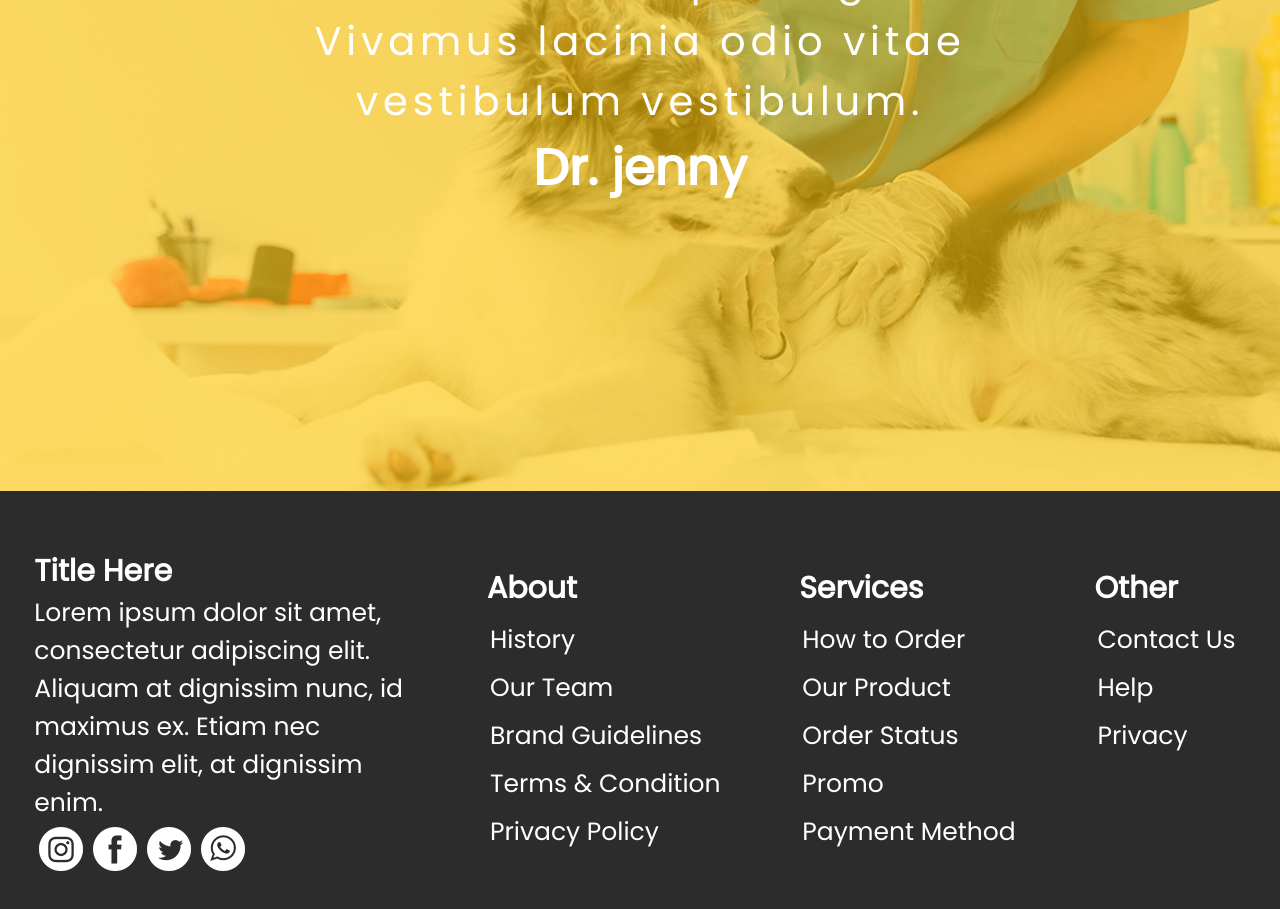
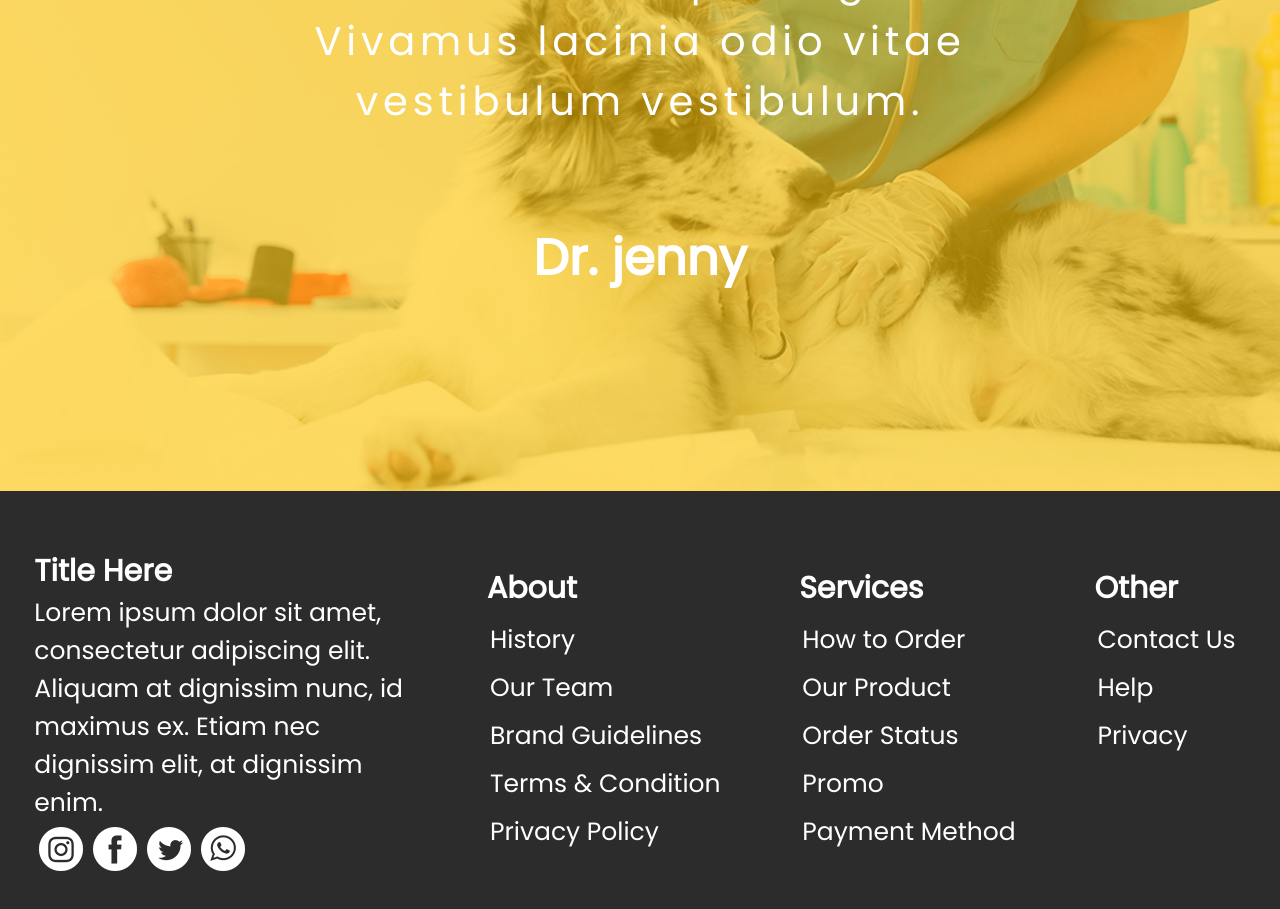
Before and after one commit to OskarRadetzkiDev/CROSSOVER_PSD, a React (Vite) app: page / in a window 1280 px wide. Shown: the part 7300-8209 px from the top of the page. Built offline with nearby package versions, Linux system fonts and the light colour scheme.

Commit message:
Component 7 & 8

```diff
--- a/src/Component8.css
+++ b/src/Component8.css
@@ -28,4 +28,5 @@
     color: white;
     font-size: 50px;
     font-weight: bolder;
+    margin: 90px 0 0 0;
 }
```
